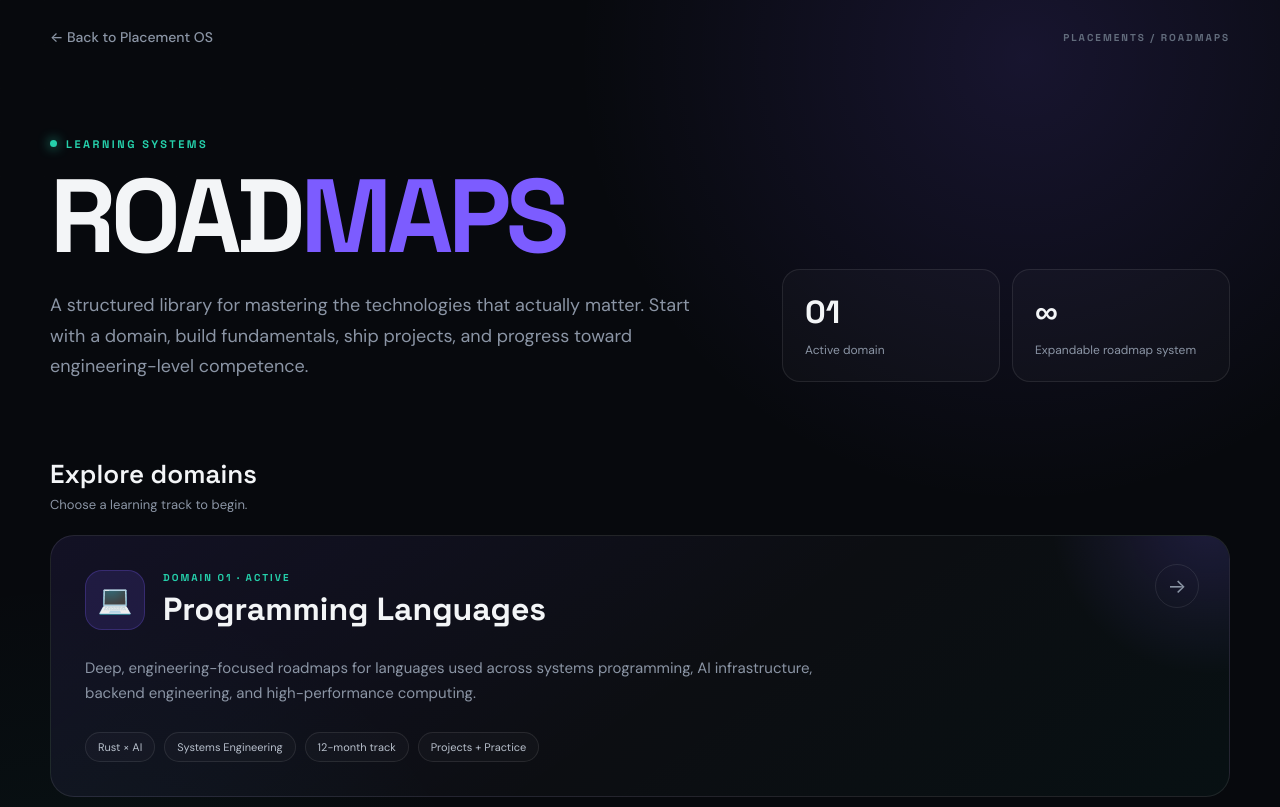
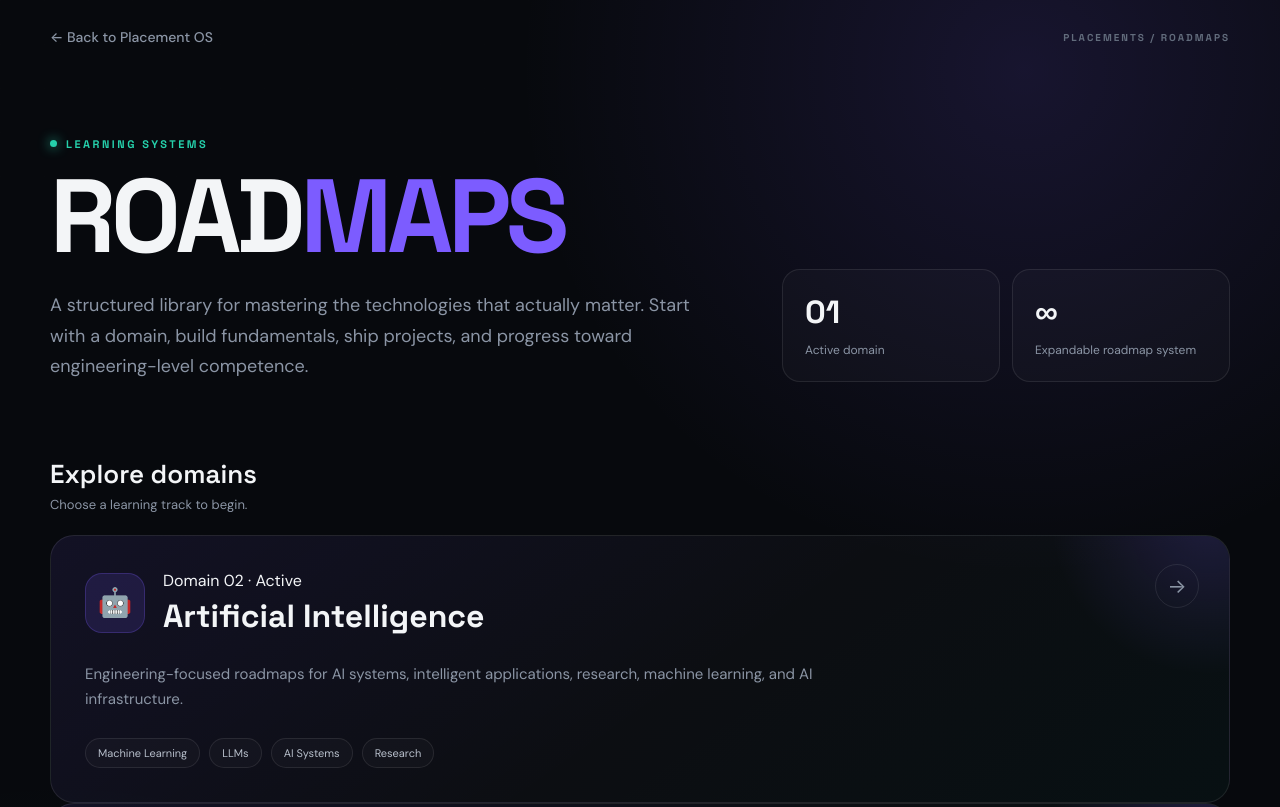
Before and after one commit to sapath-ai/PLACEMENTS, a plain HTML site: page ROADMAPS/index.html in a window 1280 px wide. Shown: the top 807 px of the page. Drawn offline with Linux system fonts and the light colour scheme.

Commit message:
Add Artificial Intelligence roadmap category

```diff
--- a/ROADMAPS/index.html
+++ b/ROADMAPS/index.html
@@ -861,6 +861,74 @@
 
 
         <!-- =====================================================
+             ARTIFICIAL INTELLIGENCE
+        ====================================================== -->
+
+        <a
+            href="ARTIFICIAL-INTELLIGENCE/"
+            class="domain-card"
+        >
+
+            <div class="domain-arrow">
+                →
+            </div>
+
+            <div class="domain-main">
+
+                <div class="domain-header">
+
+                    <div class="domain-icon">
+                        🤖
+                    </div>
+
+                    <div>
+
+                        <div class="domain-kicker">
+                            Domain 02 · Active
+                        </div>
+
+                        <div class="domain-title">
+                            Artificial Intelligence
+                        </div>
+
+                    </div>
+
+                </div>
+
+            </div>
+
+            <p class="domain-description">
+
+                Engineering-focused roadmaps for AI systems,
+                intelligent applications, research, machine learning,
+                and AI infrastructure.
+
+            </p>
+
+            <div class="tags">
+
+                <span class="tag">
+                    Machine Learning
+                </span>
+
+                <span class="tag">
+                    LLMs
+                </span>
+
+                <span class="tag">
+                    AI Systems
+                </span>
+
+                <span class="tag">
+                    Research
+                </span>
+
+            </div>
+
+        </a>
+
+
+        <!-- =====================================================
              PROGRAMMING LANGUAGES
         ====================================================== -->
 
```
